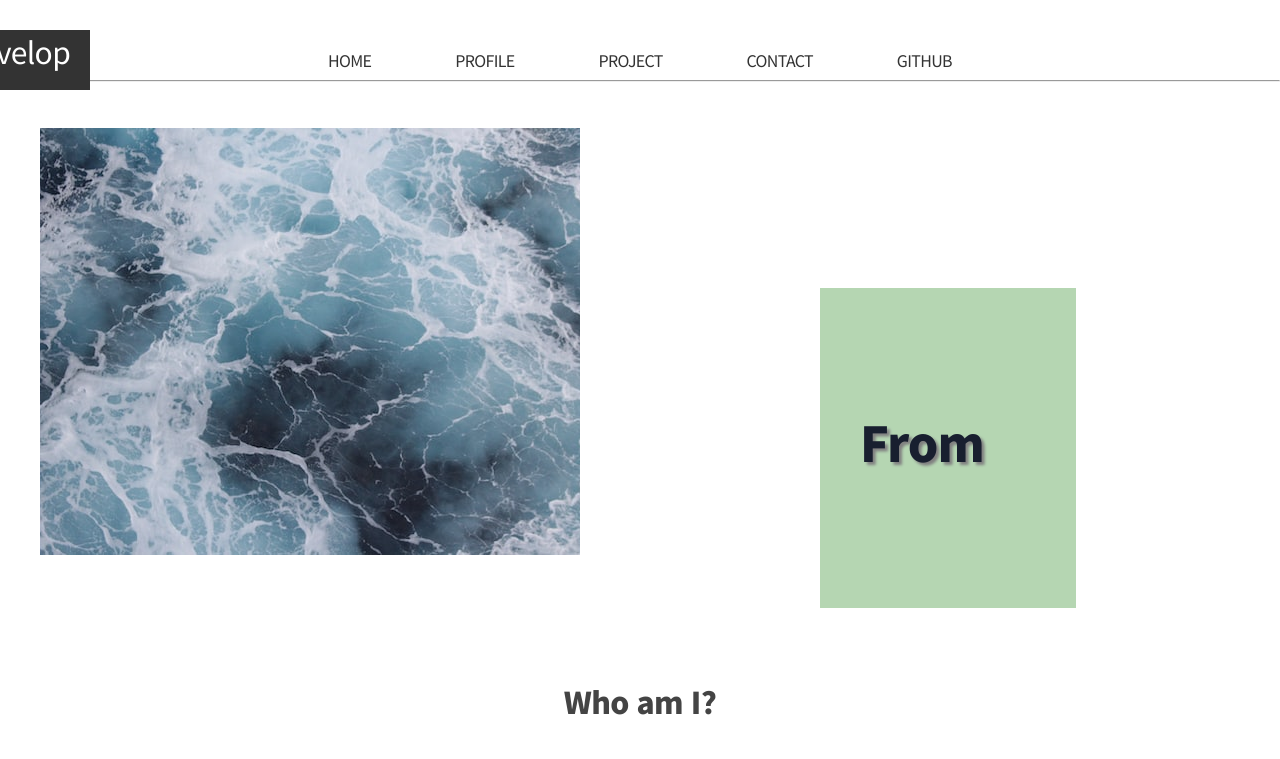
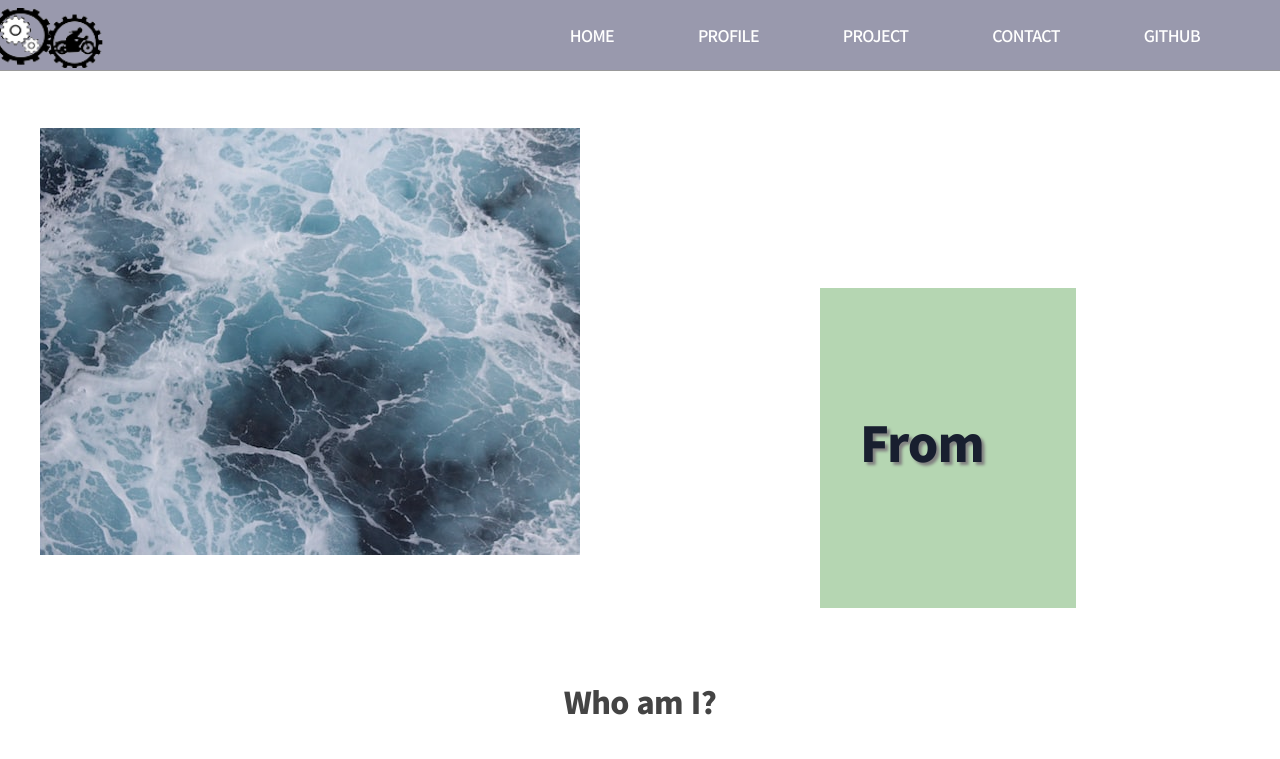
Before and after one commit to ehdyd963741/youngyounge.github.io, a plain HTML site: page index.html in a window 1280 px wide. Shown: the top 759 px of the page. Drawn offline with nearby package versions, Linux system fonts and the light colour scheme.

Commit message:
0922포트폴리오작업중

```diff
--- a/css/style.css
+++ b/css/style.css
@@ -58,25 +58,23 @@ body {
 /* 헤더작업 */
 .logo {
   position: absolute;
-  left: -100px;
-  top: 30px;
-  width: 150px;
+  display: block;
+  left: -70px;
+  top: 8px;
+  width: 160px;
   height: 60px;
-  text-align: center;
-  background-color: #333;
-  display: block;
-  font-size: 30px;
-  color: #fff;
+  background:url('../images/logo2.png') no-repeat center;
+  background-size: cover;
 }
 
 .header {
   position: fixed;
-  left: 0;
-  top: 0;
+  display: block;
   width: 100%;
-  height: 100px;
-  text-align: center;
-  display: block;
+  text-align: right;
+  background-color: rgba(1, 1, 50, 0.4 );
+  border-bottom: 1px solid #999;
+  z-index: 9999;
 }
 
 .header .inner {}
@@ -84,7 +82,6 @@ body {
 .gnb {
   position: relative;
   display: inline-block;
-  top: 20px;
 }
 
 .gnb > li {
@@ -98,9 +95,11 @@ body {
 
 .gnb > li > a {
   display: block;
-  line-height: 80px;
+  line-height: 70px;
   text-transform: uppercase;
   font-size: 16px;
+  font-weight: 500;
+  color: #fff;
   margin: 0 10px;
 }
 
@@ -420,7 +419,7 @@ body {
   position: relative;
   display: block;
   height: 600px;
-  -webkit-transform: skew(10deg);
+
   background: url('../images/korail.png') no-repeat top;
   background-size: contain;
 }
@@ -429,7 +428,6 @@ body {
   position: relative;
   display: block;
   height: 600px;
-  -webkit-transform: skew(10deg);
   background: url('../images/mbghibli.jpg') no-repeat top;
   background-size: cover;
 }
@@ -438,7 +436,6 @@ body {
   position: relative;
   display: block;
   height: 600px;
-  -webkit-transform: skew(10deg);
   background: url('../images/phpall.png') no-repeat top;
   background-size: cover;
 }
--- a/index.html
+++ b/index.html
@@ -73,7 +73,7 @@
   <div class="wrap">
     <header class="header">
       <div class="inner">
-        <a href="#" class="logo">Develop</a>
+        <a href="#" class="logo"></a>
         <ul class="gnb">
           <li><a href="#">Home</a></li>
           <li><a href="#">Profile</a></li>
@@ -82,7 +82,6 @@
           <li><a href="#">Github</a></li>
         </ul>
       </div>
-      <hr>
     </header>
 
     <section class="visual">
```
Also changed, not shown: images/log.png (added), images/logo.png (added), images/logo2.png (added).
